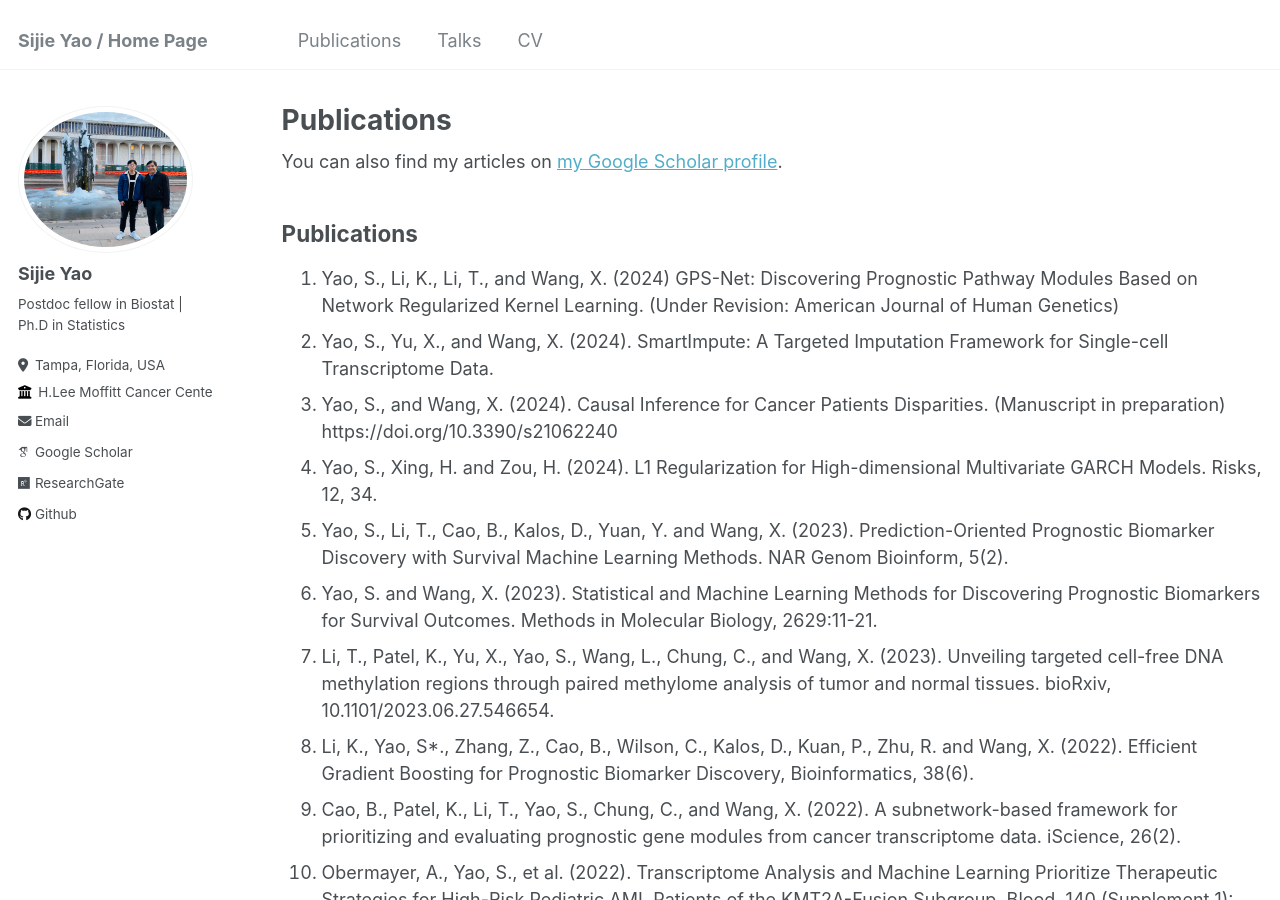
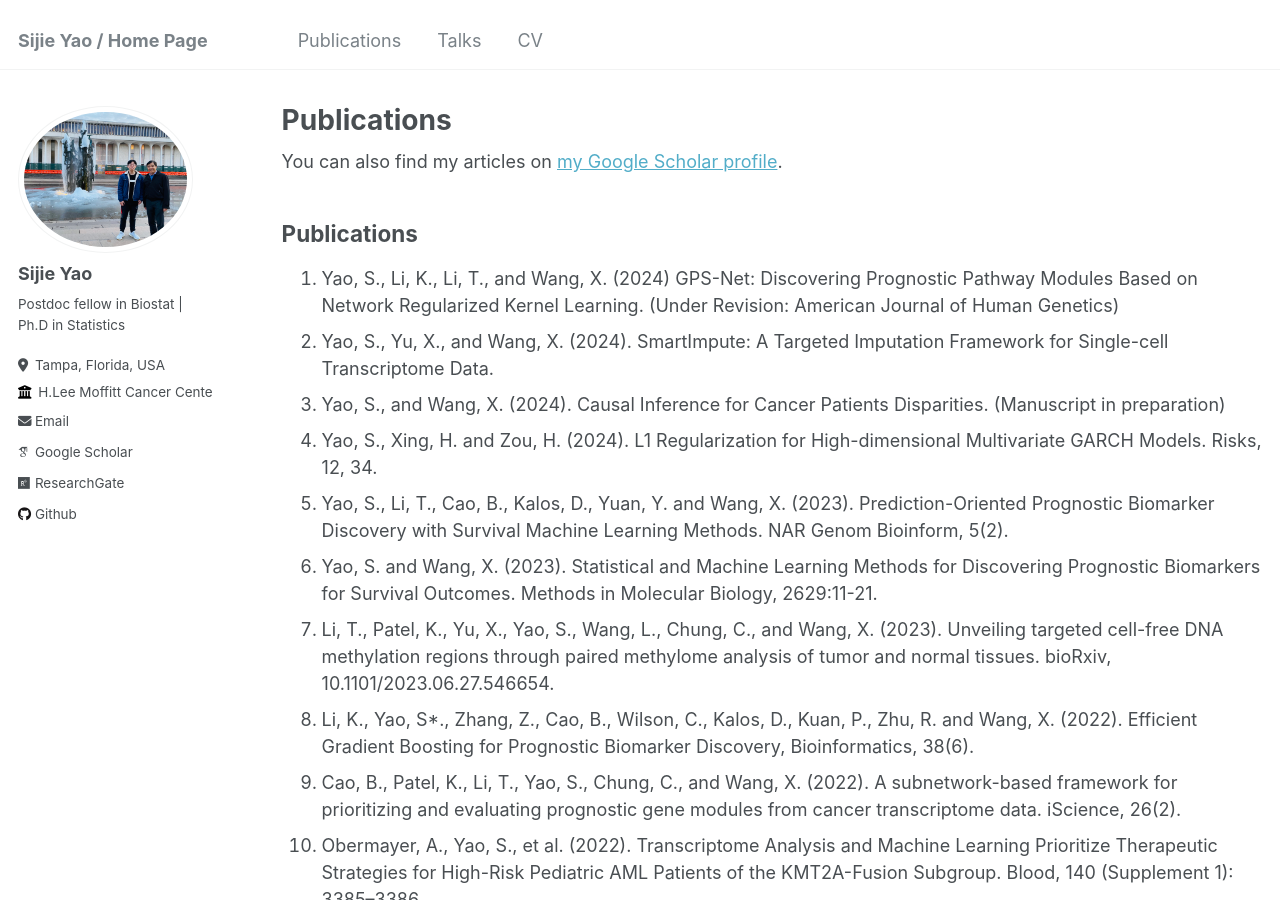
Before and after one commit to topycyao/SY, a Jekyll site: the page built from _pages/publications.md, in a window 1280 px wide and 900 px high. Built offline with Jekyll 4.4.1, drawn with Linux system fonts in a browser that asks for light colours; some web fonts are replaced; part of the change alters nothing that is shown.

Commit message:
Update publications.md

```diff
--- a/_pages/publications.md
+++ b/_pages/publications.md
@@ -13,7 +13,6 @@ author_profile: true
 1. Yao, S., Li, K., Li, T., and Wang, X. (2024) GPS-Net: Discovering Prognostic Pathway Modules Based on Network Regularized Kernel Learning. (Under Revision: American Journal of Human Genetics)
 2. Yao, S., Yu, X., and Wang, X. (2024). SmartImpute: A Targeted Imputation Framework for Single-cell Transcriptome Data.
 3. Yao, S., and Wang, X. (2024). Causal Inference for Cancer Patients Disparities. (Manuscript in preparation)
-https://doi.org/10.3390/s21062240
 4. Yao, S., Xing, H. and Zou, H. (2024). L1 Regularization for High-dimensional Multivariate GARCH Models. Risks, 12, 34.
 5. Yao, S., Li, T., Cao, B., Kalos, D., Yuan, Y. and Wang, X. (2023). Prediction-Oriented Prognostic Biomarker Discovery with Survival Machine Learning Methods. NAR Genom Bioinform, 5(2).
 6. Yao, S. and Wang, X. (2023). Statistical and Machine Learning Methods for Discovering Prognostic Biomarkers for Survival Outcomes. Methods in Molecular Biology, 2629:11-21.
```
